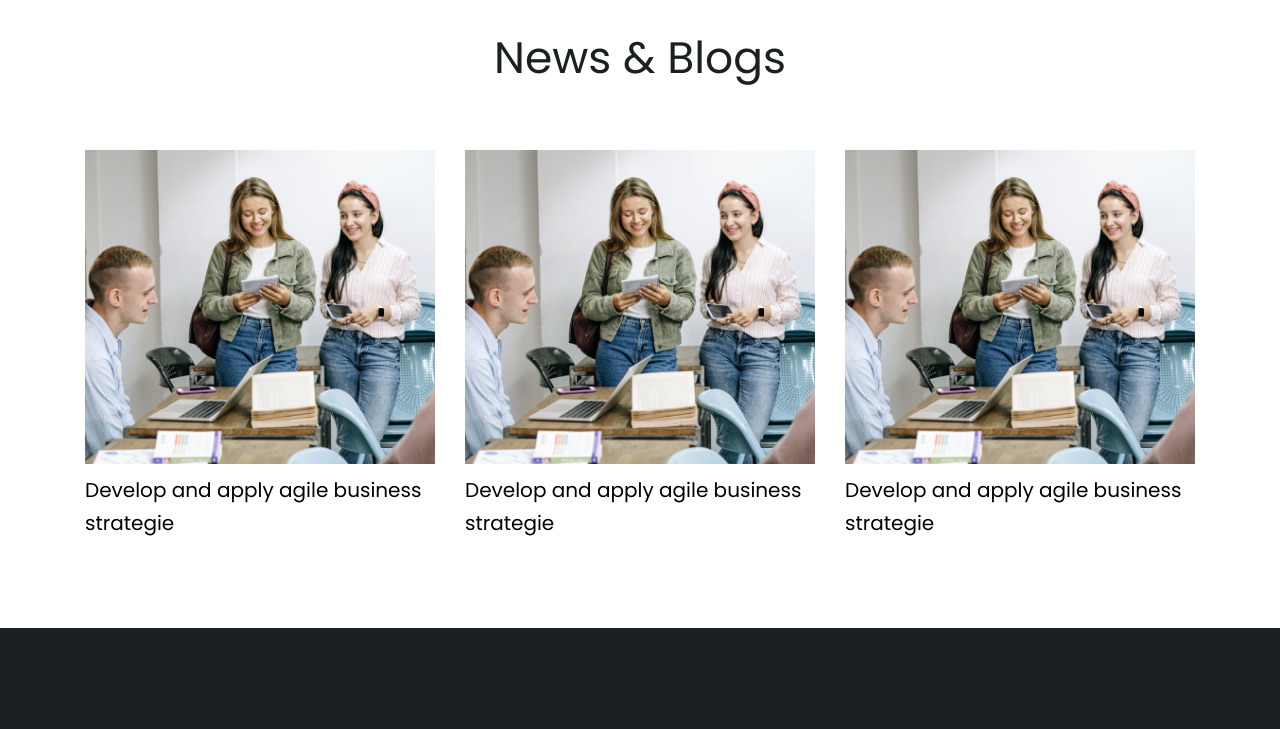
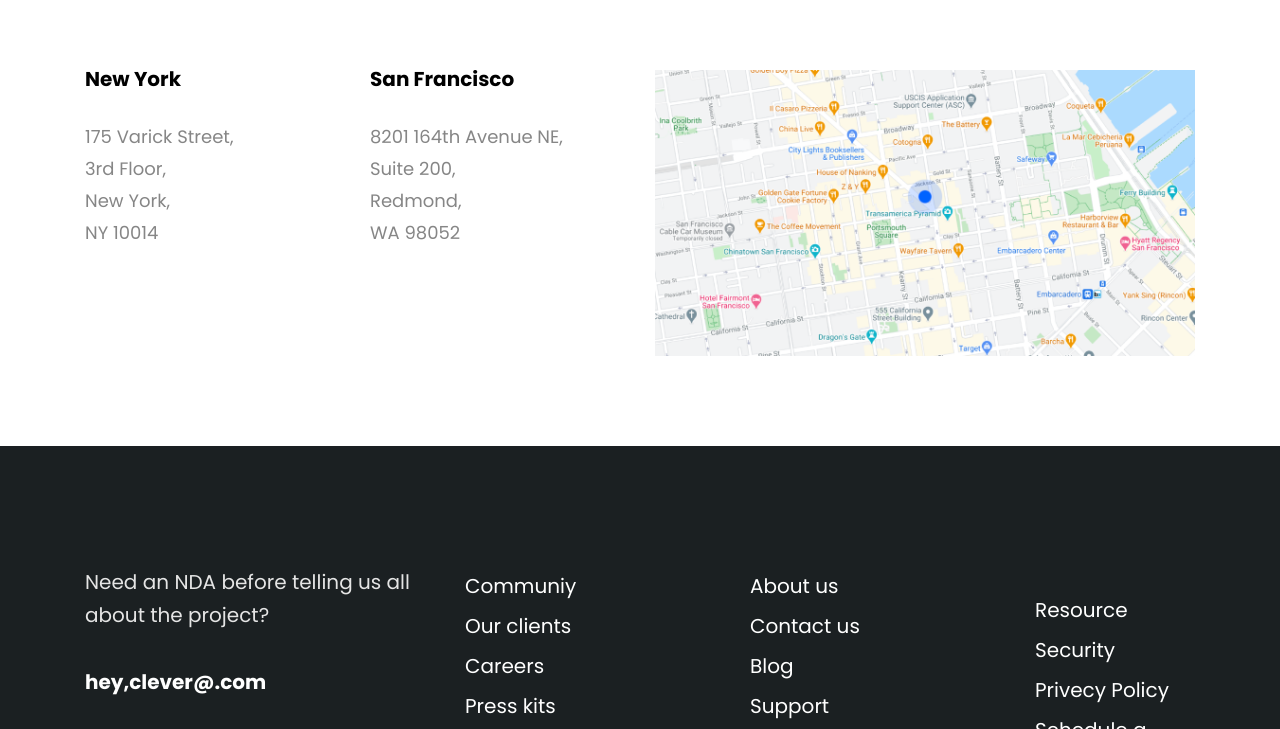
Before and after one commit to masumur-rahman/inovetix, a plain HTML site: page contact-us.html in a window 1280 px wide. Shown: the part 1090-1819 px from the top of the page. Drawn offline with nearby package versions, Linux system fonts and the light colour scheme.

Commit message:
new inovetix ui added 26

```diff
--- a/contact-us.html
+++ b/contact-us.html
@@ -68,7 +68,7 @@
         <section class="contact-area">
             <div class="container">
                 <div class="row">
-                    <div class="col-lg-7 col-md-6">
+                    <div class="col-lg-7 col-md-12">
                         <div class="contact-form">
                             <h1>How can we help you succeed?</h1>
                             <form class="mb-5"  action="contact-mail.php" method="POST">
@@ -151,10 +151,10 @@
 
                         </div>
                     </div>
-                    <div class="col-lg-5 col-md-6 contact-top-m">
+                    <div class="col-lg-5 col-md-12 contact-top-m">
                         <div class="contact-img">
                                <span><img src="img/contact-page-shape.png" alt=""></span>
-                              <img src="img/contact-us-img.png" class="phone" data-aos="fade-left" alt="">
+                              <img src="img/contact-us-img.png" alt="">
                         </div>
                     </div>
                 </div>
@@ -163,35 +163,43 @@
 
 
 
-        <!----Blog List Area--->
-        <section class="blog-area">
+        <!----Address Area--->
+        <section class="address-area">
             <div class="container">
+
                 <div class="row">
-                    <div class="col-lg-12">
-                        <div class="heading-1">
-                            <h1>News & Blogs</h1>
+                    <div class="col-lg-3 col-md-6">
+                        <div class="single-widget">
+                            <h2>New York</h2>
+                            <div class="our-address">
+
+                                <ul class="list footer-w">
+                                    <li>175 Varick Street,</li>
+                                    <li>3rd Floor,</li>
+                                    <li>New York,</li>
+                                    <li> NY 10014</li>
+                                </ul>
+                            </div>
                         </div>
                     </div>
-                </div>
-                <div class="row mt-5">
-                    <div class="col-lg-4">
-                        <div class="box-3">
-                            <img src="img/blog-img/blog-1.png" alt="">
-                            <h1>Develop and apply agile business strategie</h1>
-                        </div>
-                    </div>
-                    <div class="col-lg-4 col-md-6">
-                        <div class="box-3">
-                            <img src="img/blog-img/blog-1.png" alt="">
-                            <h1>Develop and apply agile business strategie</h1>
+                    <div class="col-lg-3 col-md-6">
+                        <div class="single-widget">
+                            <h2>San Francisco</h2>
+                            <div class="our-address">
+                                <ul class="list footer-w">
+                                    <li>8201 164th Avenue NE,</li>
+                                    <li>Suite 200,</li>
+                                    <li>Redmond,</li>
+                                    <li>WA 98052</li>
+                                </ul>
+                            </div>
                         </div>
                     </div>
 
 
-                    <div class="col-lg-4 col-md-6">
+                    <div class="col-lg-6 col-md-12 mt-sm-5">
                         <div class="box-3">
-                            <img src="img/blog-img/blog-1.png" alt="">
-                            <h1>Develop and apply agile business strategie</h1>
+                            <img src="img/map.png" alt="">
                         </div>
                     </div>
 
@@ -207,7 +215,7 @@
             <div class="footer-top">
                 <div class="container">
                     <div class="row">
-                        <div class="col-xl-4 col-lg-4 col-md-4 col-sm-6 margin-bottom-r">
+                        <div class="col-xl-4 col-lg-4 col-md-6 col-sm-6 margin-bottom-r">
                             <!-- about-company widget -->
                             <div class="single-widget">
 
@@ -224,7 +232,7 @@
                                 </div>
                             </div>
                         </div>
-                        <div class="col-xl-3 col-lg-2 col-md-2 col-sm-6 margin-bottom-r margin-top-small">
+                        <div class="col-xl-3 col-lg-2 col-md-3 col-sm-6 margin-bottom-r margin-top-small">
                             <!-- links widget -->
                             <div class="single-widget">
                                 <div class="quick-links">
@@ -252,7 +260,7 @@
                                 </div>
                             </div>
                         </div>
-                        <div class="col-xl-2 col-lg-3 col-md-3 col-sm-6 margin-top-small">
+                        <div class="col-xl-2 col-lg-3 col-md-3 col-sm-6 mt-sm-4 margin-top-small">
                             <!-- newsletter widget -->
                             <div class="single-widget">
                                 <div class="quick-links">
--- a/css/meanmenu.css
+++ b/css/meanmenu.css
@@ -176,6 +176,13 @@ a.meanmenu-reveal {
 	background: #fff;
 }
 
+.common-header .mean-container a.meanmenu-reveal {
+	border: 1px solid #F2994A;
+	color: #F2994A;
+}
+.common-header .mean-container a.meanmenu-reveal span {
+	background: #F2994A;
+}
 .header-2 .mean-container a.meanmenu-reveal {
     border: 1px solid #fff;
     color: #fff;
--- a/css/responsive.css
+++ b/css/responsive.css
@@ -40,9 +40,11 @@
 }
 
 /* Large Mobile :480px. */
-@media only screen and (min-width: 457px) and (max-width: 768px) {
+@media only screen and (min-width: 574px) and (max-width: 768px) {
 /*.container {width:450px}*/
-
+    .contact-img span img {
+      display: none;
+    }
     .banner-content h1 {
         font-size: 31px;
         line-height: 45px;
@@ -62,6 +64,7 @@
         padding-bottom: 25px;
     }
 
+
 }
 @media (min-width: 320px) and (max-width: 574px){
  .header-bg { height: 1100px;}
@@ -76,4 +79,13 @@
     .margin-top-small {
         margin-top: 30px;
     }
+    .contact-top-m {
+        margin-top: 20px;
+    }
+    .contact-img span img {
+      display: none;
+    }
+    .mt-sm-5{margin-top: 20px}
+    .logo{    padding-top: 15px;}
+
 }
--- a/css/style.css
+++ b/css/style.css
@@ -259,7 +259,7 @@ label {
 
 /* scrollUp */
 #scrollUp {
-	background: #7DBA2F;
+	background: #de994a;
 	height: 35px;
 	width: 35px;
 	right: 50px;
@@ -662,14 +662,16 @@ label {
 .contact-area{
 	padding: 200px 0 80px 0;
 }
+.contact-img{position: relative}
+.contact-img img{width: 100%}
 .contact-img span img{
-	width: 220px;
+	width: 180px;
 	position: absolute;
-	right: -30px;
-	top: -70px;
+	right: -60px;
+	top: -60px;
 }
 .contact-top-m{margin-top: 118px;}
-.contact-img img{width: 100%}
+
 .contact-form h1{
 	font-style: normal;
 	font-weight: normal;
@@ -715,7 +717,7 @@ label {
 	border-radius: 6px;
 }
 form {
-	width: 95%;
+	width: 100%;
 
 }
 label {
@@ -790,6 +792,27 @@ button:hover {
 	background: #F2994A;
 	color: #ffffff;
 }
+
+.address-area{
+	padding: 40px 0 80px 0;
+}
+.address-area .single-widget{
+    margin-top: 45px;
+}
+.address-area .single-widget h2 {
+	font-size: 20px;
+	font-weight: 700;
+	text-transform: capitalize;
+	color: #000;
+	margin-bottom: 30px;
+}
+.address-area .single-widget ul li{
+	font-style: normal;
+	font-weight: normal;
+	font-size: 18px;
+	line-height: 32px;
+	color: #868686;
+}
 /*-------------Footer Area-----------*/
 .footer-area {
 	background-color: #1B2022;
@@ -808,12 +831,7 @@ button:hover {
 	padding: 120px 0 90px 0;
 }
 
-.single-widget h2 {
-	font-size: 20px;
-	font-weight: 700;
-	text-transform: capitalize;
-	color: #fff;
-}
+
 
 .single-widget .border-right {
 	border-right: 2px solid #fff
--- a/js/main.js
+++ b/js/main.js
@@ -139,7 +139,7 @@ $.scrollUp({
 	animation: 'fade', // Fade, slide, none
 	animationInSpeed: 200, // Animation in speed (ms)
 	animationOutSpeed: 200, // Animation out speed (ms)
-	scrollText: '<i class="icofont icofont-long-arrow-up"></i>', // Text for element
+	scrollText: '<i class="fa fa-arrow-up"></i>', // Text for element
 	activeOverlay: false, // Set CSS color to display scrollUp active point, e.g '#00FFFF'
 });
 
```
Also changed, not shown: img/contact-page-shape.png, img/map.png (added).
